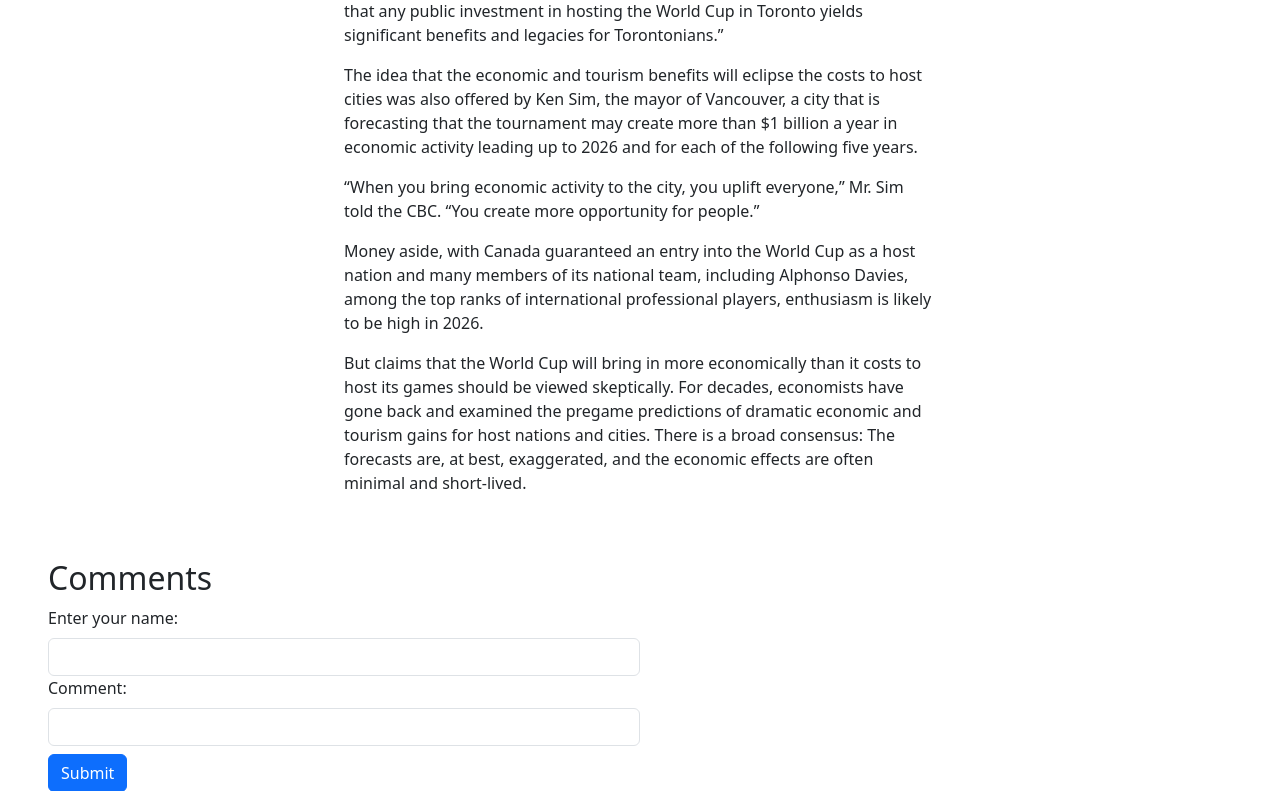
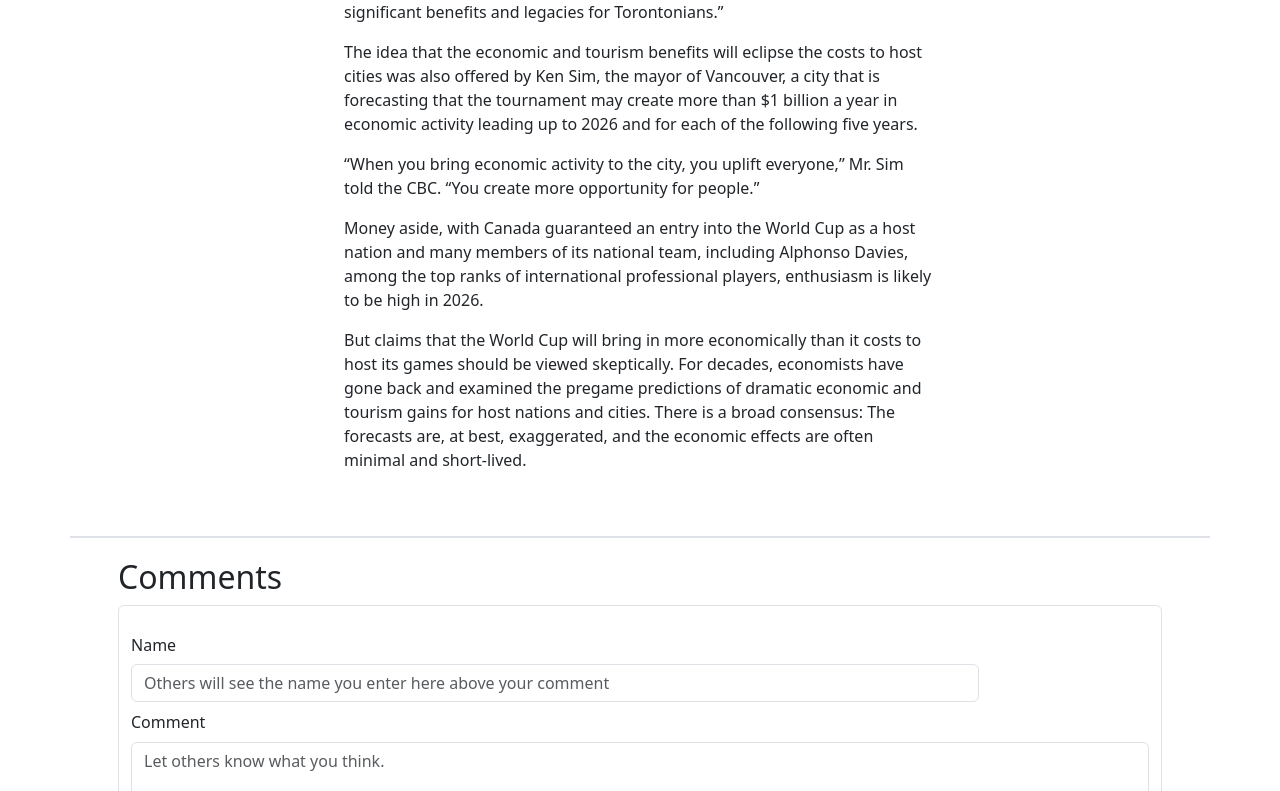
Before and after one commit to Trev241/news, a React (Vite) app: page /article/worldcup in a window 1280 px wide. Shown: the part 2009-2800 px from the top of the page. Built offline with nearby package versions, Linux system fonts and the light colour scheme.

Commit message:
Style comments section

```diff
--- a/src/components/NavBar/NavBar.jsx
+++ b/src/components/NavBar/NavBar.jsx
@@ -27,7 +27,7 @@ const Navbar = () => {
             </a>
           </div>
 
-          <div className="col-lg-6 p-3">
+          {/* <div className="col-lg-6 p-3">
             <ul className="d-flex flex-wrap m-0 p-0 justify-content-between">
               <li className="">
                 <a href="/news" className="navbar-link">
@@ -60,7 +60,7 @@ const Navbar = () => {
                 </a>
               </li>
             </ul>
-          </div>
+          </div> */}
 
           <div className="col d-flex justify-content-center align-items-center">
             <form onSubmit={onSearch}>
--- a/src/pages/Article/Article.jsx
+++ b/src/pages/Article/Article.jsx
@@ -1,13 +1,12 @@
-import React, {useEffect, useState} from "react";
+import React, { useEffect, useState } from "react";
 
 import "./Article.css";
 
-const Article = ({articlePath, imagePath, commentPath}) => {
+const Article = ({ articlePath, imagePath, commentPath }) => {
   const [data, setData] = useState(null);
   const [comments, setComments] = useState([]);
-   const [name, setName] = useState('');
-   const [comment, setComment] = useState('');
-
+  const [name, setName] = useState("");
+  const [comment, setComment] = useState("");
 
   useEffect(() => {
     (async () => {
@@ -25,15 +24,13 @@ const Article = ({articlePath, imagePath, commentPath}) => {
     })();
   }, []);
 
-
-
   useEffect(() => {
     (async () => {
       const result = await fetch(commentPath);
       const lines = (await result.text()).split("\n").map((line) => {
-            const [name, comment, time] = line.split('|')
-            return {name, comment, time}
-         })
+        const [name, comment, time] = line.split("|");
+        return { name, comment, time };
+      });
 
       console.log(lines);
 
@@ -43,11 +40,14 @@ const Article = ({articlePath, imagePath, commentPath}) => {
 
   const handleSubmit = (e) => {
     e.preventDefault();
+
+    let name = e.target.inputName.value;
+
     const currentTime = new Date().toLocaleString();
     setComments([...comments, { name, comment, time: currentTime }]);
-      setName('');
-      setComment('');
-   }
+    setName("");
+    setComment("");
+  };
 
   return (
     data && (
@@ -57,52 +57,61 @@ const Article = ({articlePath, imagePath, commentPath}) => {
             <h1>{data.heading}</h1>
             <p className="lead">{data.lead}</p>
 
-                  <img className="img-fluid my-4" src={imagePath}/>
+            <img className="img-fluid my-4" src={imagePath} />
 
             {data.content.map((para, idx) => (
               <p key={idx}>{para}</p>
             ))}
           </section>
         </div>
-            <div className="article-comments my-5 px-5">
-               <section className="col-lg-6 mb-4">
+        <div className="container border-top border-2 my-5 px-5">
+          <section className="mb-4">
             <h2>Comments</h2>
             <form onSubmit={handleSubmit}>
-                     <div className="mb-2">
-                        <label htmlFor="exampleInputName1" className="form-label">
-                           Enter your name:
+              <div className="border rounded mb-2">
+                <div className="container">
+                  <label for="inputName" className="col-sm-2 col-form-label">
+                    Name
                   </label>
+                  <div className="col-sm-10">
                     <input
                       type="text"
                       className="form-control"
-                           id="exampleInputName"
-                           aria-describedby="nameHelp"
-                           value={name}
+                      id="inputName"
+                      placeholder="Others will see the name you enter here above your comment"
                       onChange={(e) => setName(e.target.value)}
                     />
-                        <label htmlFor="exampleInputComment1" className="form-label">
-                           Comment:
+                  </div>
+                  <label
+                    htmlFor="exampleInputComment1"
+                    className="form-label mt-2"
+                  >
+                    Comment
                   </label>
-                        <input
-                           type="text"
+                  <textarea
                     className="form-control"
                     id="exampleInputComment"
                     aria-describedby="commentHelp"
                     value={comment}
+                    placeholder="Let others know what you think."
                     onChange={(e) => setComment(e.target.value)}
-                        />
+                  ></textarea>
+                  <button type="submit" className="mt-2 btn btn-primary">
+                    Post
+                  </button>
                 </div>
-                     <button type="submit" className="btn btn-primary">
-                        Submit
-                     </button>
+              </div>
             </form>
-                  <div className="comment-list mt-4">
+            <div className="mt-4">
               {comments.map((item, index) => (
-                        <div className="card mb-2" key={index}>
+                <div className="card w-100 mb-2" key={index}>
                   <div className="card-body">
-                              <h5 className="card-title"><b>Name: {item.name}</b></h5>
-                              <p className="card-text">Comment: {item.comment}</p>
-                              <p className="card-text"><small className="text-muted">Submitted at {item.time}</small></p>
+                    <div className="card-title">
+                      <b>{item.name}</b>&nbsp;
+                      <small className="text-muted">{item.time}</small>
+                    </div>
+                    <p className="card-text">{item.comment}</p>
+                    <p className="card-text"></p>
                   </div>
                 </div>
               ))}
```
Also changed, not shown: src/assets/articles/ttc_comment.txt. Lines whose indentation alone changed are shown as unchanged.
